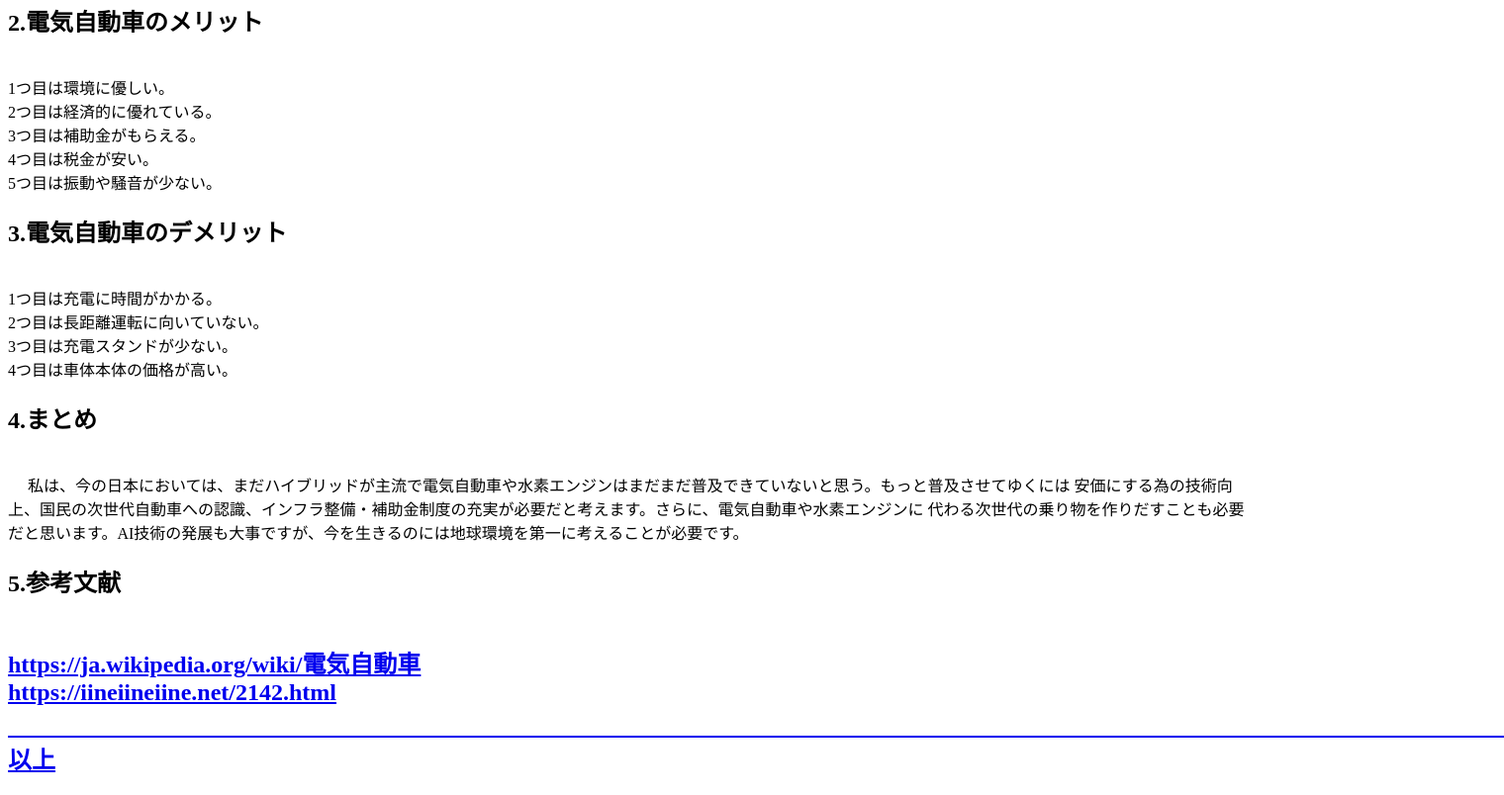
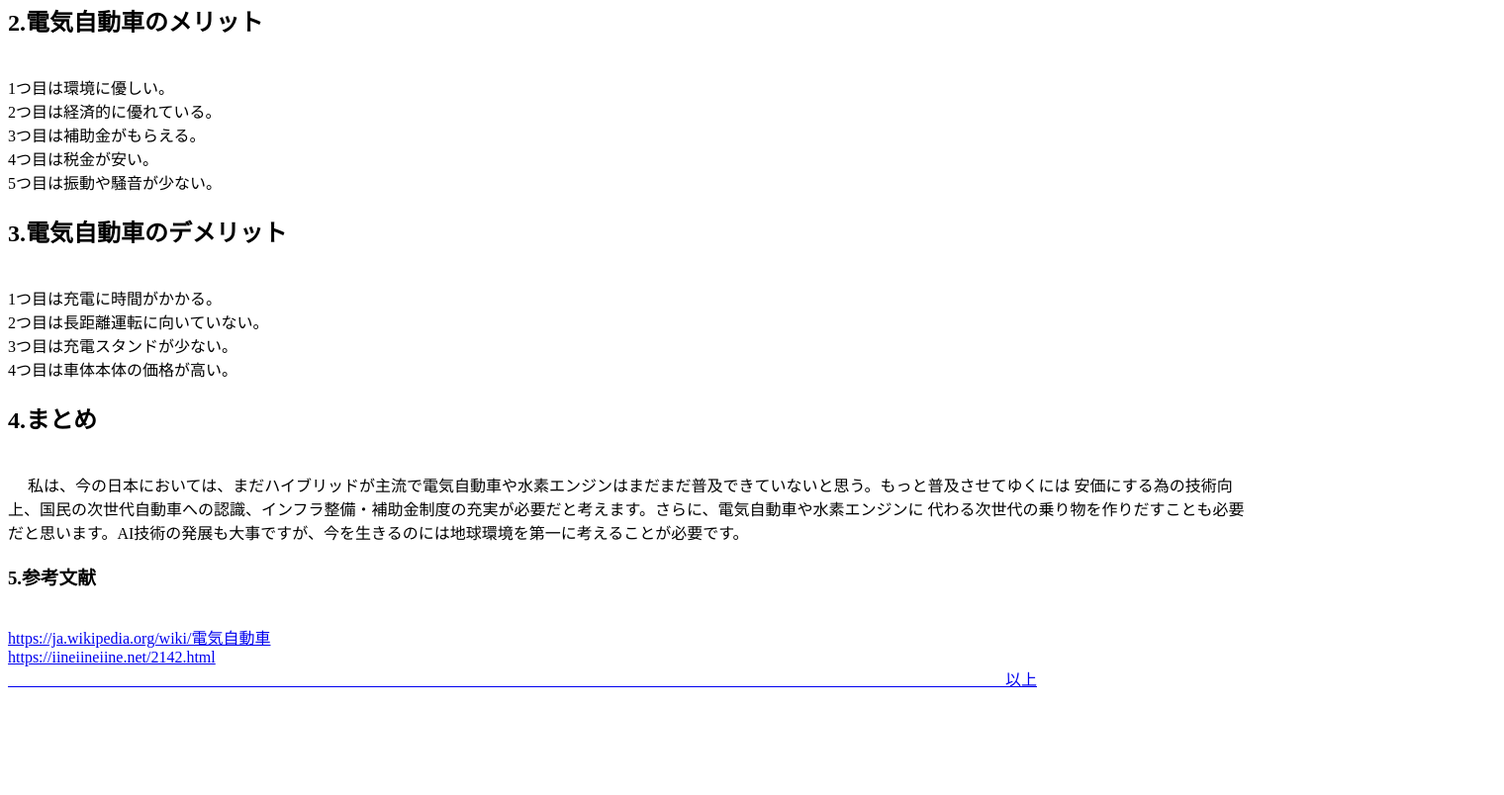
Before and after one commit to 1240038okada/1240038okada.github.io, a plain HTML site: page cl2020.html in a window 1280 px wide. Shown: the part 368-1172 px from the top of the page at 99% size, 1520 px wide, since content can reach past the window. After the commit the page ends 1074 px from the top, so only its background shows below. Drawn offline with Linux system fonts and the light colour scheme.

Commit message:
Update cl2020.html

```diff
--- a/cl2020.html
+++ b/cl2020.html
@@ -36,7 +36,7 @@
       安価にする為の技術向上、国民の次世代自動車への認識、インフラ整備・補助金制度の充実が必要だと考えます。さらに、電気自動車や水素エンジンに
       代わる次世代の乗り物を作りだすことも必要だと思います。AI技術の発展も大事ですが、今を生きるのには地球環境を第一に考えることが必要です。
       <br>
-      <H2>5.参考文献<H2> <br>
+      <H3>5.参考文献</H3> <br>
       <a href="https://ja.wikipedia.org/wiki/電気自動車/">https://ja.wikipedia.org/wiki/電気自動車<br>
       <z herf="https://iineiineiine.net/2142.html/">https://iineiineiine.net/2142.html<br>
        　　　　　　　　　　　　　　　　　　　　　　　　　　　　　　　　　　　　　　　　　　　　　　　　　　　　　　　　　　　　　　　以上
```
